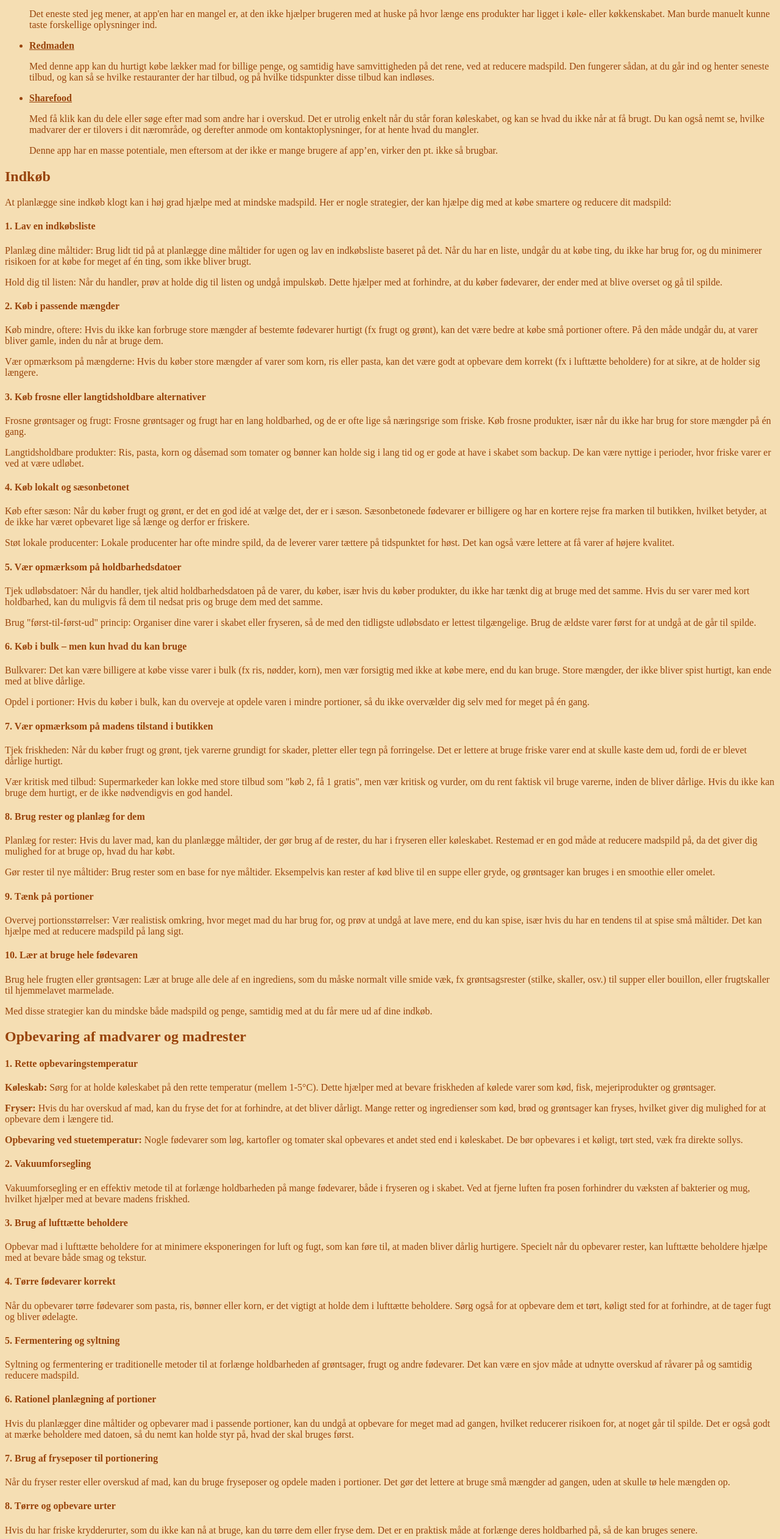
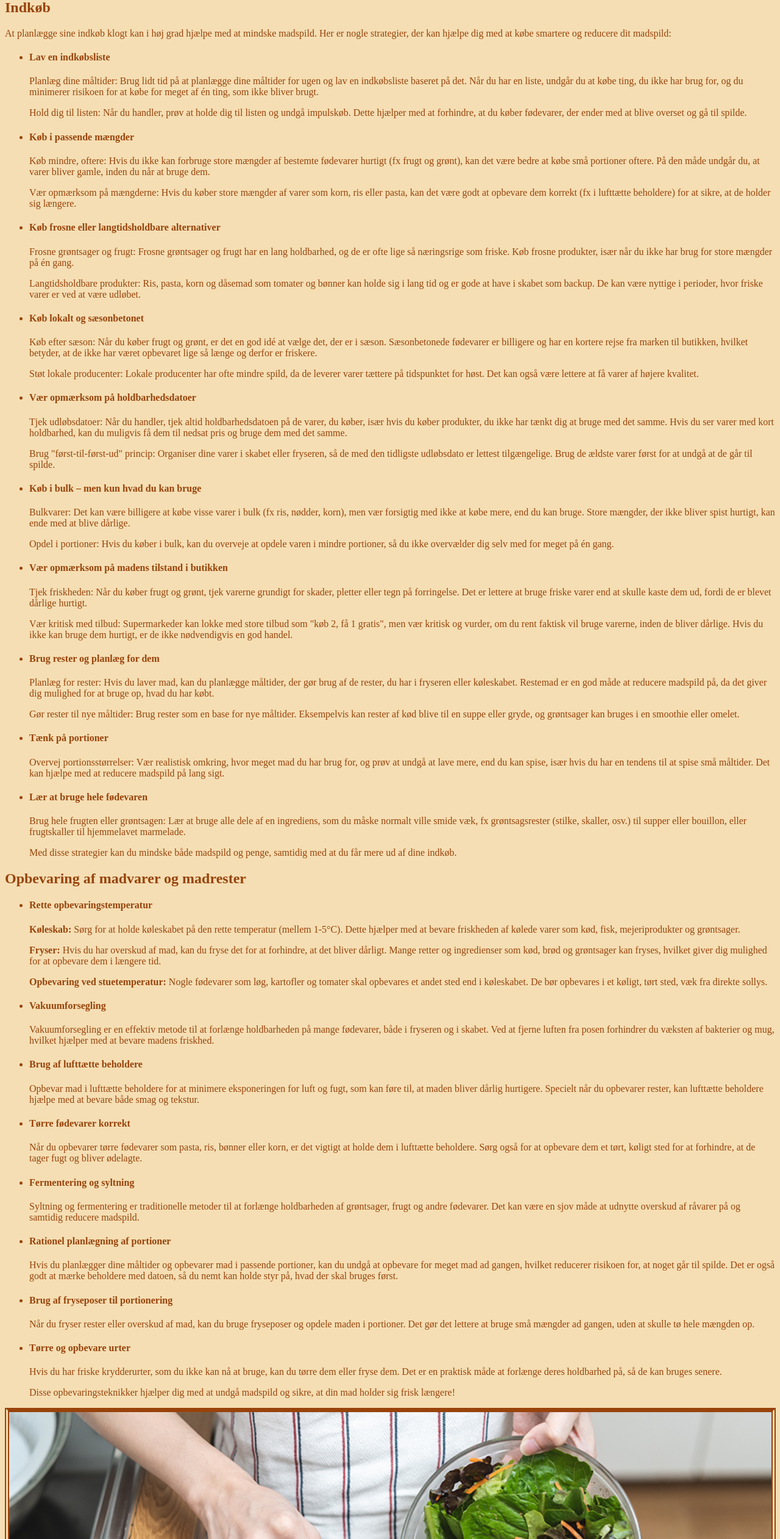
Before and after one commit to SimonGotfred/Projekt1_Gruppe7, a website built with webpack: page html/actions.html in a window 1280 px wide. Shown: the part 1317-3840 px from the top of the page at 61% size. Built offline with nearby package versions, Linux system fonts and the light colour scheme.

Commit message:
alt for meget

```diff
--- a/css/globalStyle.css
+++ b/css/globalStyle.css
@@ -92,6 +92,7 @@ a:link:hover {
   border-color: wheat;
   border-style: double;
   border-radius: 10px;
+  text-align: center;
 }
 .iFrame{
   height: 84vh;
--- a/html/actions.html
+++ b/html/actions.html
@@ -10,7 +10,7 @@
 <body>
 
 <section class="hero" style="padding-top: 5px;">
-  <img src="../img/hero-image.png" alt="Billed af Hero" style="width: 99%">
+  <img src="../img/hero-image.png" alt="Billed af Hero" width="60%">
 </section>
 <main>
   <section class="main-content">
@@ -60,58 +60,80 @@
       <h2>Indkøb</h2>
       <p>At planlægge sine indkøb klogt kan i høj grad hjælpe med at mindske madspild. Her er nogle strategier, der kan hjælpe dig med at købe smartere og reducere dit madspild:
 
-      <h4>1. Lav en indkøbsliste</h4>
+      <ul>
+        <li><h4>Lav en indkøbsliste</h4>
           <p>Planlæg dine måltider: Brug lidt tid på at planlægge dine måltider for ugen og lav en indkøbsliste baseret på det. Når du har en liste, undgår du at købe ting, du ikke har brug for, og du minimerer risikoen for at købe for meget af én ting, som ikke bliver brugt.</p>
           <p>Hold dig til listen: Når du handler, prøv at holde dig til listen og undgå impulskøb. Dette hjælper med at forhindre, at du køber fødevarer, der ender med at blive overset og gå til spilde.</p>
-      <h4>2. Køb i passende mængder</h4>
+        </li>
+        <li><h4>Køb i passende mængder</h4>
           <p>Køb mindre, oftere: Hvis du ikke kan forbruge store mængder af bestemte fødevarer hurtigt (fx frugt og grønt), kan det være bedre at købe små portioner oftere. På den måde undgår du, at varer bliver gamle, inden du når at bruge dem.</p>
           <p>Vær opmærksom på mængderne: Hvis du køber store mængder af varer som korn, ris eller pasta, kan det være godt at opbevare dem korrekt (fx i lufttætte beholdere) for at sikre, at de holder sig længere.</p>
-      <h4>3. Køb frosne eller langtidsholdbare alternativer</h4>
+        </li>
+        <li><h4>Køb frosne eller langtidsholdbare alternativer</h4>
           <p>Frosne grøntsager og frugt: Frosne grøntsager og frugt har en lang holdbarhed, og de er ofte lige så næringsrige som friske. Køb frosne produkter, især når du ikke har brug for store mængder på én gang.</p>
           <p>Langtidsholdbare produkter: Ris, pasta, korn og dåsemad som tomater og bønner kan holde sig i lang tid og er gode at have i skabet som backup. De kan være nyttige i perioder, hvor friske varer er ved at være udløbet.</p>
-      <h4>4. Køb lokalt og sæsonbetonet</h4>
+        </li>
+        <li><h4>Køb lokalt og sæsonbetonet</h4>
           <p>Køb efter sæson: Når du køber frugt og grønt, er det en god idé at vælge det, der er i sæson. Sæsonbetonede fødevarer er billigere og har en kortere rejse fra marken til butikken, hvilket betyder, at de ikke har været opbevaret lige så længe og derfor er friskere.</p>
           <p>Støt lokale producenter: Lokale producenter har ofte mindre spild, da de leverer varer tættere på tidspunktet for høst. Det kan også være lettere at få varer af højere kvalitet.</p>
-      <h4>5. Vær opmærksom på holdbarhedsdatoer</h4>
+        </li>
+        <li><h4>Vær opmærksom på holdbarhedsdatoer</h4>
           <p>Tjek udløbsdatoer: Når du handler, tjek altid holdbarhedsdatoen på de varer, du køber, især hvis du køber produkter, du ikke har tænkt dig at bruge med det samme. Hvis du ser varer med kort holdbarhed, kan du muligvis få dem til nedsat pris og bruge dem med det samme.</p>
           <p>Brug "først-til-først-ud" princip: Organiser dine varer i skabet eller fryseren, så de med den tidligste udløbsdato er lettest tilgængelige. Brug de ældste varer først for at undgå at de går til spilde.</p>
-      <h4>6. Køb i bulk – men kun hvad du kan bruge</h4>
+        </li>
+        <li><h4>Køb i bulk – men kun hvad du kan bruge</h4>
           <p>Bulkvarer: Det kan være billigere at købe visse varer i bulk (fx ris, nødder, korn), men vær forsigtig med ikke at købe mere, end du kan bruge. Store mængder, der ikke bliver spist hurtigt, kan ende med at blive dårlige.</p>
           <p>Opdel i portioner: Hvis du køber i bulk, kan du overveje at opdele varen i mindre portioner, så du ikke overvælder dig selv med for meget på én gang.</p>
-      <h4>7. Vær opmærksom på madens tilstand i butikken</h4>
+        </li>
+        <li><h4>Vær opmærksom på madens tilstand i butikken</h4>
           <p>Tjek friskheden: Når du køber frugt og grønt, tjek varerne grundigt for skader, pletter eller tegn på forringelse. Det er lettere at bruge friske varer end at skulle kaste dem ud, fordi de er blevet dårlige hurtigt.</p>
           <p>Vær kritisk med tilbud: Supermarkeder kan lokke med store tilbud som "køb 2, få 1 gratis", men vær kritisk og vurder, om du rent faktisk vil bruge varerne, inden de bliver dårlige. Hvis du ikke kan bruge dem hurtigt, er de ikke nødvendigvis en god handel.</p>
-      <h4>8. Brug rester og planlæg for dem</h4>
+        </li>
+        <li><h4>Brug rester og planlæg for dem</h4>
           <p>Planlæg for rester: Hvis du laver mad, kan du planlægge måltider, der gør brug af de rester, du har i fryseren eller køleskabet. Restemad er en god måde at reducere madspild på, da det giver dig mulighed for at bruge op, hvad du har købt.</p>
           <p>Gør rester til nye måltider: Brug rester som en base for nye måltider. Eksempelvis kan rester af kød blive til en suppe eller gryde, og grøntsager kan bruges i en smoothie eller omelet.</p>
-      <h4>9. Tænk på portioner</h4>
+        </li>
+        <li><h4>Tænk på portioner</h4>
           <p>Overvej portionsstørrelser: Vær realistisk omkring, hvor meget mad du har brug for, og prøv at undgå at lave mere, end du kan spise, især hvis du har en tendens til at spise små måltider. Det kan hjælpe med at reducere madspild på lang sigt.</p>
-      <h4>10. Lær at bruge hele fødevaren</h4>
+        </li>
+        <li><h4>Lær at bruge hele fødevaren</h4>
           <p>Brug hele frugten eller grøntsagen: Lær at bruge alle dele af en ingrediens, som du måske normalt ville smide væk, fx grøntsagsrester (stilke, skaller, osv.) til supper eller bouillon, eller frugtskaller til hjemmelavet marmelade.</p>
           <p>Med disse strategier kan du mindske både madspild og penge, samtidig med at du får mere ud af dine indkøb.</p>
+        </li>
+      </ul>
     </div>
 
     <div class="tips">
       <h2>Opbevaring af madvarer og madrester</h2>
-      <h4>1. Rette opbevaringstemperatur</h4>
+      <ul>
+        <li><h4>Rette opbevaringstemperatur</h4>
           <p><strong>Køleskab:</strong> Sørg for at holde køleskabet på den rette temperatur (mellem 1-5°C). Dette hjælper med at bevare friskheden af kølede varer som kød, fisk, mejeriprodukter og grøntsager.</p>
           <p><strong>Fryser:</strong> Hvis du har overskud af mad, kan du fryse det for at forhindre, at det bliver dårligt. Mange retter og ingredienser som kød, brød og grøntsager kan fryses, hvilket giver dig mulighed for at opbevare dem i længere tid.</p>
           <p><strong>Opbevaring ved stuetemperatur:</strong> Nogle fødevarer som løg, kartofler og tomater skal opbevares et andet sted end i køleskabet. De bør opbevares i et køligt, tørt sted, væk fra direkte sollys.</p>
-      <h4>2. Vakuumforsegling</h4>
+        </li>
+        <li><h4>Vakuumforsegling</h4>
           <p>Vakuumforsegling er en effektiv metode til at forlænge holdbarheden på mange fødevarer, både i fryseren og i skabet. Ved at fjerne luften fra posen forhindrer du væksten af bakterier og mug, hvilket hjælper med at bevare madens friskhed.</p>
-      <h4>3. Brug af lufttætte beholdere</h4>
+        </li>
+        <li><h4>Brug af lufttætte beholdere</h4>
           <p>Opbevar mad i lufttætte beholdere for at minimere eksponeringen for luft og fugt, som kan føre til, at maden bliver dårlig hurtigere. Specielt når du opbevarer rester, kan lufttætte beholdere hjælpe med at bevare både smag og tekstur.</p>
-      <h4>4. Tørre fødevarer korrekt</h4>
+        </li>
+        <li><h4>Tørre fødevarer korrekt</h4>
           <p>Når du opbevarer tørre fødevarer som pasta, ris, bønner eller korn, er det vigtigt at holde dem i lufttætte beholdere. Sørg også for at opbevare dem et tørt, køligt sted for at forhindre, at de tager fugt og bliver ødelagte.</p>
-      <h4>5. Fermentering og syltning</h4>
+        </li>
+        <li><h4>Fermentering og syltning</h4>
           <p>Syltning og fermentering er traditionelle metoder til at forlænge holdbarheden af grøntsager, frugt og andre fødevarer. Det kan være en sjov måde at udnytte overskud af råvarer på og samtidig reducere madspild.</p>
-      <h4>6. Rationel planlægning af portioner</h4>
+        </li>
+        <li><h4>Rationel planlægning af portioner</h4>
           <p>Hvis du planlægger dine måltider og opbevarer mad i passende portioner, kan du undgå at opbevare for meget mad ad gangen, hvilket reducerer risikoen for, at noget går til spilde. Det er også godt at mærke beholdere med datoen, så du nemt kan holde styr på, hvad der skal bruges først.</p>
-      <h4>7. Brug af fryseposer til portionering</h4>
+        </li>
+        <li><h4>Brug af fryseposer til portionering</h4>
           <p>Når du fryser rester eller overskud af mad, kan du bruge fryseposer og opdele maden i portioner. Det gør det lettere at bruge små mængder ad gangen, uden at skulle tø hele mængden op.</p>
-      <h4>8. Tørre og opbevare urter</h4>
+        </li>
+        <li><h4>Tørre og opbevare urter</h4>
           <p>Hvis du har friske krydderurter, som du ikke kan nå at bruge, kan du tørre dem eller fryse dem. Det er en praktisk måde at forlænge deres holdbarhed på, så de kan bruges senere.</p>
           <p>Disse opbevaringsteknikker hjælper dig med at undgå madspild og sikre, at din mad holder sig frisk længere!</p>
+        </li>
+      </ul>
     </div>
 
   </section>
```
Also changed, not shown: html/infofoodwaste.html (+0 -10 lines), html/organisation.html (+2 -8 lines), html/recipes.html (+5 -5 lines), index.html (renamed from navigator.html, +1 -1 lines). Lines whose indentation alone changed are shown as unchanged.
